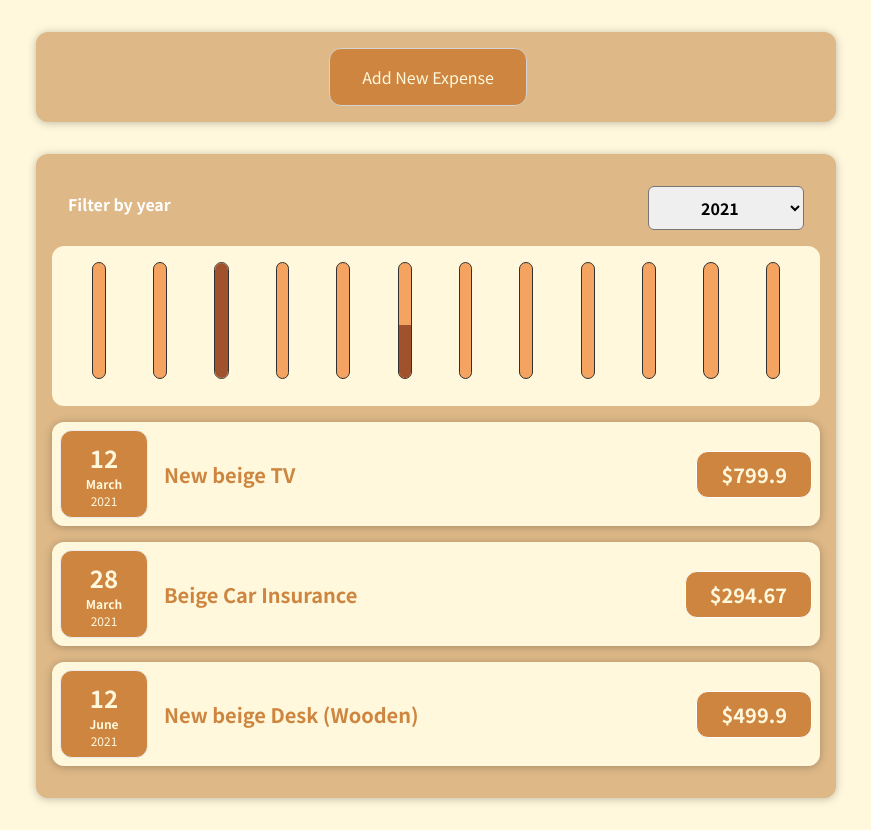
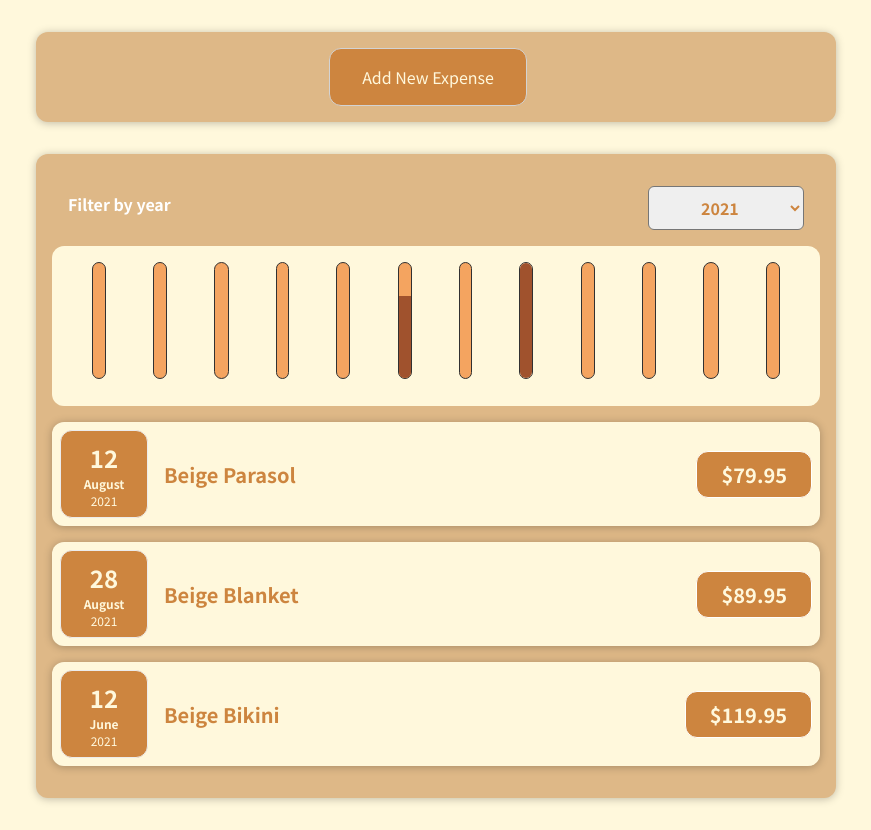
Before and after one commit to katharinadobiosch/Expenses-App, a React (Create React App) app: page / in a window 1280 px wide. Shown: the whole page, without its empty margins (204-1075 px from the left). Built offline with nearby package versions, Linux system fonts and the light colour scheme.

Commit message:
project finished

```diff
--- a/src/App.js
+++ b/src/App.js
@@ -5,26 +5,26 @@ import Expenses from "./components/Expenses/Expenses";
 const DUMMY_EXPENSES = [
     {
         id: "e1",
-        title: "Toilet Paper",
-        amount: 94.12,
+        title: "Beige Carpet",
+        amount: 399.95,
         date: new Date(2020, 7, 14),
     },
     {
         id: "e2",
-        title: "New beige TV",
-        amount: 799.9,
-        date: new Date(2021, 2, 12),
+        title: "Beige Parasol",
+        amount: 79.95,
+        date: new Date(2021, 7, 12),
     },
     {
         id: "e3",
-        title: "Beige Car Insurance",
-        amount: 294.67,
-        date: new Date(2021, 2, 28),
+        title: "Beige Blanket",
+        amount: 89.95,
+        date: new Date(2021, 7, 28),
     },
     {
         id: "e4",
-        title: "New beige Desk (Wooden)",
-        amount: 499.9,
+        title: "Beige Bikini",
+        amount: 119.95,
         date: new Date(2021, 5, 12),
     },
 ];
--- a/src/components/Expenses/ExpensesFilter.css
+++ b/src/components/Expenses/ExpensesFilter.css
@@ -21,4 +21,6 @@
     padding: 0.5rem 3rem;
     font-weight: bold;
     border-radius: 6px;
+        color: peru;
+
 }
--- a/src/components/ExpensesList.css
+++ b/src/components/ExpensesList.css
@@ -4,6 +4,6 @@
 }
 
 .expenses-list__fallback {
-    color: blue;
+    color: peru;
     text-align: center;
 }
--- a/src/components/NewExpense/ExpenseForm.css
+++ b/src/components/NewExpense/ExpenseForm.css
@@ -19,6 +19,7 @@
     border: 1px solid #ccc;
     width: 20rem;
     max-width: 100%;
+    color: peru;
 }
 
 .new-expense__actions {
--- a/src/components/NewExpense/NewExpense.css
+++ b/src/components/NewExpense/NewExpense.css
@@ -1,6 +1,6 @@
 .new-expense {
     /* background-color: peachpuff; */
-        background-color: burlywood;
+    background-color: burlywood;
 
     padding: 1rem;
     margin: 2rem auto;
@@ -24,8 +24,8 @@
 
 .new-expense button:hover,
 .new-expense button:active {
-    background-color: lightgray;
-    border-color: lightgray;
+    background-color: goldenrod;
+    border-color: goldenrod;
 }
 
 .new-expense button.alternative {
```
Also changed, not shown: 3 other files (tests, documents, lock files or other folders).
